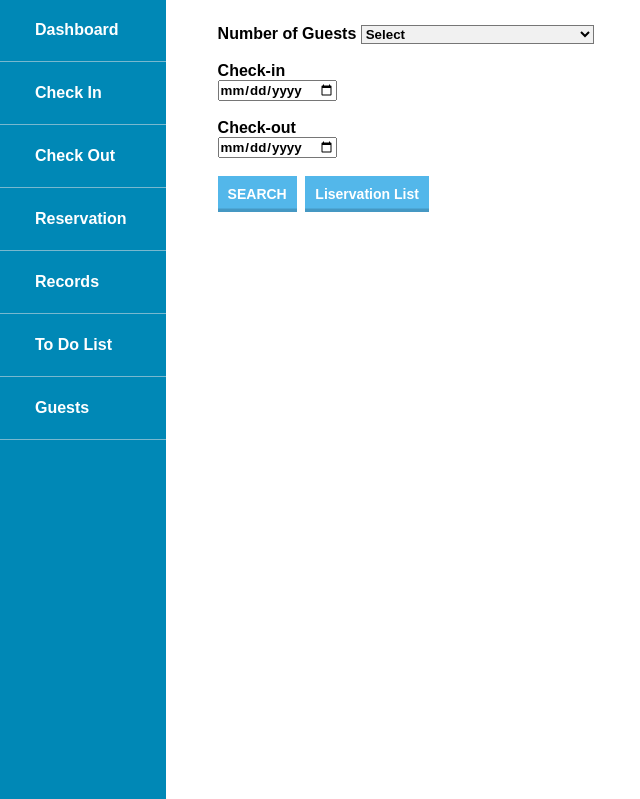
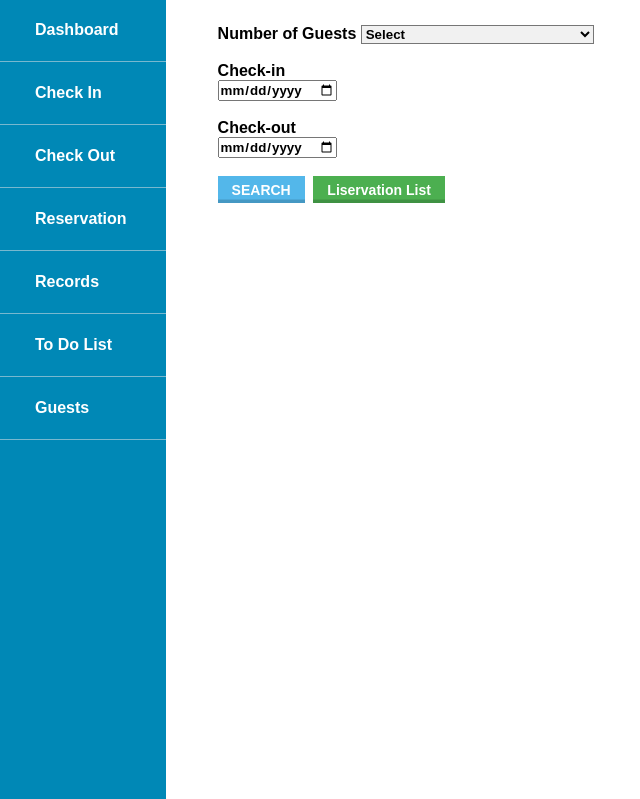
Before and after one commit to lumban-stephen/new-bookIT, a PHP site: page /receptionist_reservation.php in a window 1280 px wide. Shown: the part 66-865 px from the top of the page, without its empty margins (0-640 px from the left). Run offline with PHP 8.4, Linux system fonts and the light colour scheme.

Commit message:
Update receptionist_reservation.php

```diff
--- a/receptionist_reservation.php
+++ b/receptionist_reservation.php
@@ -79,9 +79,9 @@
         <input type="date" name="checkout" class="button">
         <br><br>
 
-        <button type="submit" name="submit"style="background-color: #53B7EA; padding: 10px;" class="button">SEARCH</button>
+        <button type="submit" name="submit" class="Offerbutton">SEARCH</button>
 
-        <button type="submit" name="res-list"style="background-color: #53B7EA; padding: 10px;" class="button">Liservation List</button>
+        <button type="submit" name="res-list" class="Viewbutton">Liservation List</button>
         <br><br>
 </form>
 
```
